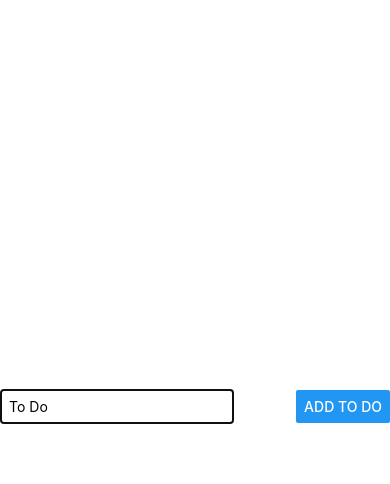
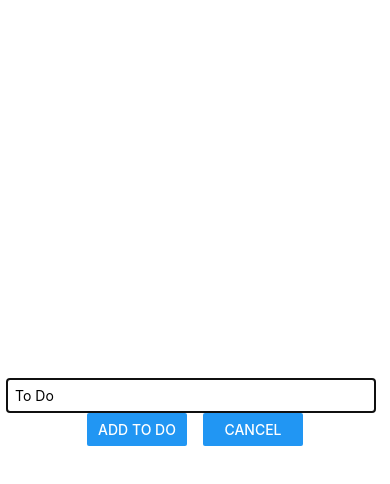
Before and after one commit to gamerfoxx/React-Native-2, a React Native app: screen / in a window 390 px wide. Both pictures are taken after a click on the button "ADD NEW TO DO". Shown: the top 484 px of the page. Built offline with nearby package versions, Linux system fonts and the light colour scheme.

Commit message:
style modal

```diff
--- a/components/ToDoInput.js
+++ b/components/ToDoInput.js
@@ -25,10 +25,17 @@
 					placeholder="To Do"
 					value={enteredToDoText}
 				/>
-				<Button
-					onPress={addToDoHandler}
-					title="Add To Do"
-				/>
+				<View style={styles.buttonContainer}>
+					<View style={styles.button}>
+						<Button
+							onPress={addToDoHandler}
+							title="Add To Do"
+						/>
+					</View>
+					<View style={styles.button}>
+						<Button title="Cancel" />
+					</View>
+				</View>
 			</View>
 		</Modal>
 	);
@@ -39,8 +46,8 @@
 const styles = StyleSheet.create({
 	inputContainer: {
 		flex: 1,
-		flexDirection: 'row',
-		justifyContent: 'space-between',
+		padding: 10,
+		justifyContent: 'center',
 		alignItems: 'center',
 		paddingBottom: 20,
 		borderBottomWidth: 1,
@@ -50,8 +57,15 @@
 	textInput: {
 		borderWidth: 1,
 		borderColor: '#ccc',
-		width: '60%',
+		width: '100%',
 		marginRight: 8,
 		padding: 8,
 	},
+	buttonContainer: {
+		flexDirection: 'row',
+	},
+	button: {
+		width: 100,
+		marginHorizontal: 8,
+	},
 });
```
